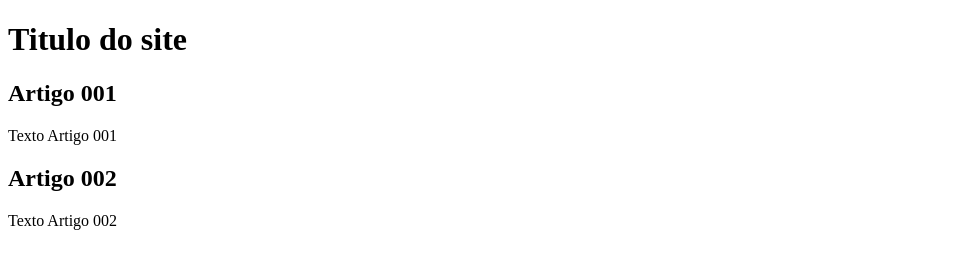
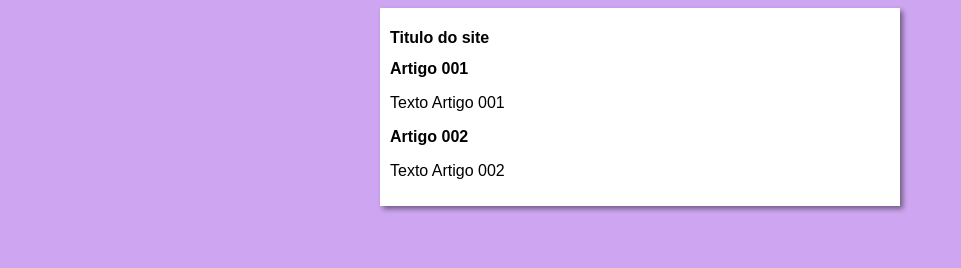
Before and after one commit to Ricardo-Jardim/Projeto-site, a plain HTML site: page index.html in a window 1280 px wide. Shown: the whole page, without its empty margins (0-961 px from the left). Drawn offline with Linux system fonts and the light colour scheme.

Commit message:
iniciei o desing

```diff
--- /dev/null
+++ b/estilo/style.css
@@ -0,0 +1,16 @@
+*{
+    font-family: Arial, Helvetica, sans-serif;
+    font-size: 16px;
+}
+
+body{
+    background-color: rgb(205, 165, 241);
+}
+
+main{
+    background-color: white;
+    width: 500px;
+    margin: auto;
+    padding: 10px;
+    box-shadow: 3px 3px 5px rgba(0, 0, 0, 0.438);
+}
--- a/index.html
+++ b/index.html
@@ -4,6 +4,7 @@
     <meta charset="UTF-8">
     <meta name="viewport" content="width=device-width, initial-scale=1.0">
     <title>Document</title>
+    <link rel="stylesheet" href="estilo/style.css">
 </head>
 <body>
     <main>
```
